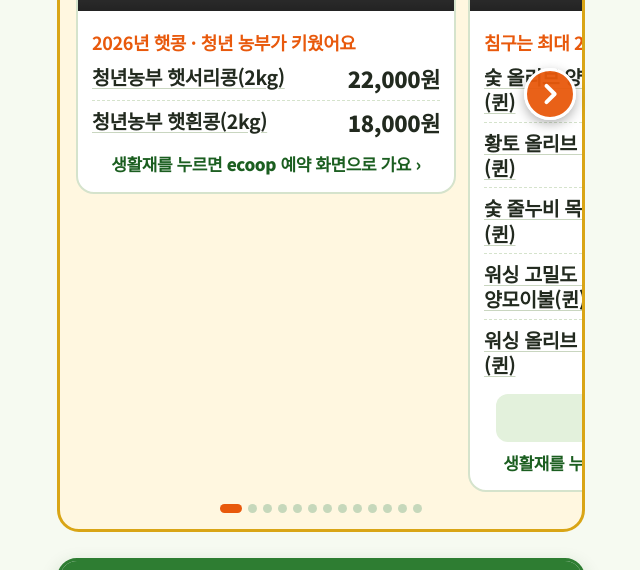
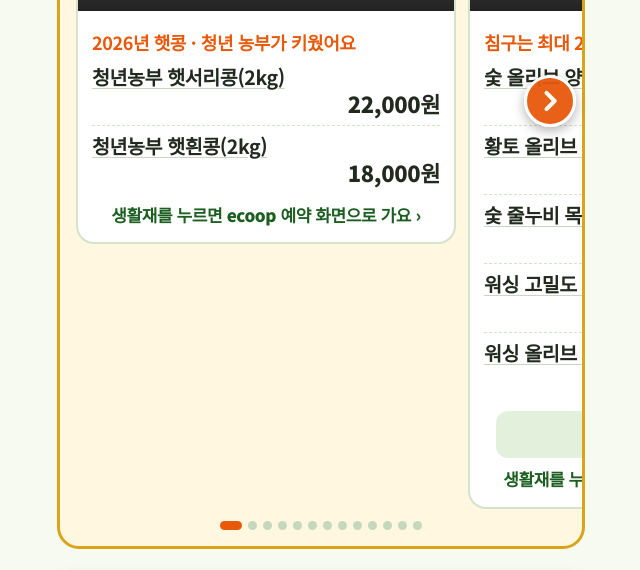
Before and after one commit to gwdure/w49, a plain HTML site: page index.html in a window 1280 px wide. Shown: the part 2892-3462 px from the top of the page, without its empty margins (319-959 px from the left). Drawn offline with Linux system fonts and the light colour scheme; grey boxes are pictures that could not be loaded.

Commit message:
예약 생활재 줄바꿈 정리

```diff
--- a/index.html
+++ b/index.html
@@ -150,7 +150,7 @@ h2{font-size:30px}h2 small{font-size:19px}
 .date span{font-size:21px}.hero .st{font-size:19px}
 .evp{display:block;width:100%;padding:0;border:2px solid var(--line);border-radius:16px;overflow:hidden;background:#fff;cursor:zoom-in}.evp img{display:block;width:100%;height:auto}
 .nb{position:absolute;top:8px;right:8px;background:#8fd6ff;color:#063a5c;font-weight:900;font-size:19px;border-radius:99px;padding:3px 13px;border:2px solid #fff;box-shadow:0 2px 6px rgba(0,0,0,.25)}
-.rv li a{display:flex;justify-content:space-between;gap:8px;width:100%;color:inherit;text-decoration:none}
+.rv li a{display:flex;flex-wrap:wrap;justify-content:space-between;gap:0 8px;width:100%;color:inherit;text-decoration:none}.rv li a span:first-child{flex:1 1 100%}.rv li a span:last-child{margin-left:auto}
 .rv li a span:first-child{text-decoration:underline;text-decoration-color:#c9d6c0;text-underline-offset:3px}
 .rv .go{display:block;margin-top:8px;text-align:center;font-size:17px;font-weight:900;color:var(--g2)}
 
```
